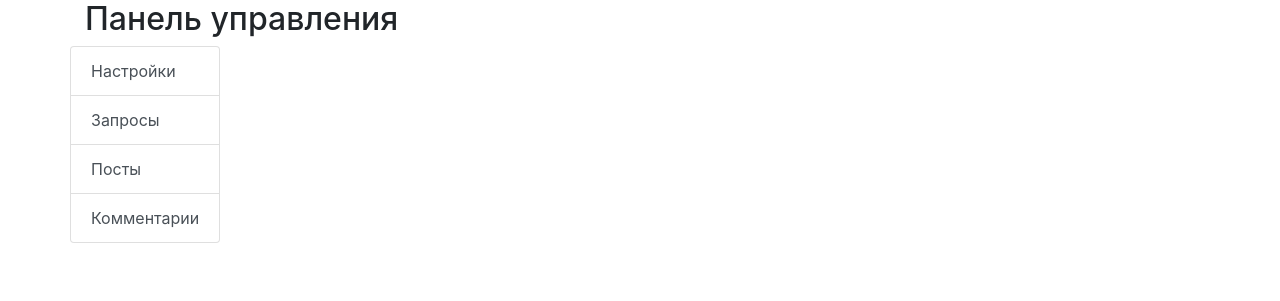
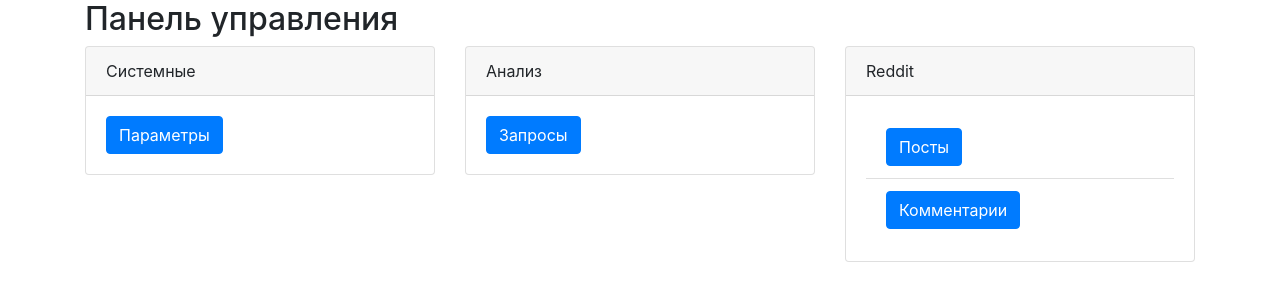
Before and after one commit to SBKubric/moodly, a Flask app: page /admin/ in a window 1280 px wide. Shown: the part 56-357 px from the top of the page. Run offline with Flask 2, Linux system fonts and the light colour scheme; the visitor is signed in with stand-in values (Sample User, id 1); data comes from the database, SQL or seed files in the repository; some libraries are stand-ins or nearby versions.

Commit message:
Мелкие правки + внешний вид

```diff
--- a/webapp/reddit_api/models.py
+++ b/webapp/reddit_api/models.py
@@ -6,6 +6,7 @@ class Post(db.Model):
     reddit_id = db.Column(db.String(50))
     body = db.Column(db.Text)
     url = db.Column(db.String(150))
+    done = db.Column(db.Boolean, default=False)
     score = db.Column(db.Float)
     comments = db.relationship('Comment', backref='comments', lazy='dynamic', cascade='all,delete-orphan')
 
--- a/webapp/tasks.py
+++ b/webapp/tasks.py
@@ -28,10 +28,10 @@ def start_analyse(new_query_id):
 
 @celery.task
 def start_analyse2(new_query_id):
-    new_query = Query.query.filter_by(id=new_query_id).first()
+    new_query = Query.query.get(new_query_id)
     new_query.status = 'Запрос обрабатывается'
     db.session.commit()
-    get_posts(new_query.query_str, new_query.category.value, new_query.age.value, new_query.id)
+    get_posts(new_query.id)
     new_query.status = 'Запрос анализируется'
     score = analyze_db(new_query_id)
     new_query.status = 'Завершен'
--- a/webapp/templates/admin/index.html
+++ b/webapp/templates/admin/index.html
@@ -1,12 +1,43 @@
 {% extends "base.html" %}
 
 {% block content %}
-<div class="row justify-content">
-    <div class="list-group">
-        <a href="{{ url_for('admin.settings') }}" class="list-group-item list-group-item-action">Настройки</a>
-        <a href="{{ url_for('admin.queries') }}" class="list-group-item list-group-item-action">Запросы</a>
-        <a href="{{ url_for('admin.posts') }}" class="list-group-item list-group-item-action">Посты</a>
-        <a href="{{ url_for('admin.comments') }}" class="list-group-item list-group-item-action">Комментарии</a>
+<div class="row row-cols-1 row-cols-md-2">
+    <div class="col mb-4">
+        <div class="card">
+            <div class="card-header">
+                Системные
+            </div>
+            <div class="card-body">
+                <a href="{{ url_for('admin.settings') }}" class="btn btn-primary">Параметры</a>
+            </div>
+        </div>
+    </div>
+    <div class="col mb-4">
+        <div class="card">
+            <div class="card-header">
+                Анализ
+            </div>
+            <div class="card-body">
+                <a href="{{ url_for('admin.queries') }}" class="btn btn-primary">Запросы</a>
+            </div>
+        </div>
+    </div>
+    <div class="col mb-4">
+        <div class="card">
+            <div class="card-header">
+                Reddit
+            </div>
+            <div class="card-body">
+                <ul class="list-group list-group-flush">
+                    <li class="list-group-item"><a href="{{ url_for('admin.posts') }}" class="btn btn-primary">Посты</a>
+                    </li>
+                    <li class="list-group-item"><a href="{{ url_for('admin.comments') }}"
+                            class="btn btn-primary">Комментарии</a></li>
+                </ul>
+
+
+            </div>
+        </div>
     </div>
 </div>
 {% endblock %}
--- a/webapp/templates/admin/queries.html
+++ b/webapp/templates/admin/queries.html
@@ -35,6 +35,7 @@
             <th>Категория</th>
             <th>Возраст</th>
             <th>Статус</th>
+            <th>Дата</th>
             <th>Пользователь</th>
         </tr>
     </thead>
@@ -51,6 +52,7 @@
             <td>{{ query.category.name }}</td>
             <td>{{ query.age.name }}</td>
             <td>{{ query.status }}</td>
+            <td>{{ query.date.strftime('%d.%m.%Y %H:%M') }}</td>
             <td>{{ query.author.username }}</td>
         </tr>
         {% endfor %}
--- a/webapp/templates/user/queries.html
+++ b/webapp/templates/user/queries.html
@@ -4,7 +4,6 @@
 <table class="table table-striped">
     <thead class="thead-dark">
         <tr align="center">
-            <th>id</th>
             <th>url</th>
             <th>Запрос</th>
             <th>Категория</th>
@@ -16,7 +15,6 @@
     <tbody>
         {% for query in queries.items %}
         <tr align="center">
-            <td>{{ query.id }}</td>
             <td>
                 <a class="link" href="{{ url_for('analysis.result', result_url=query.result_url) }}">
                     {{ query.result_url }}
```
Also changed, not shown: migrations/versions/0c31120a1d48_.py (added, +28 -0 lines), text_analysis.py (+5 -3 lines), webapp/analysis/views.py (+18 -16 lines), webapp/reddit_api/reddit_api.py (+11 -9 lines), webapp/templates/analysis/done.html (+20 -8 lines), webapp/templates/analysis/index.html (+6 -4 lines), webapp/templates/analysis/waiting.html (+9 -2 lines).
